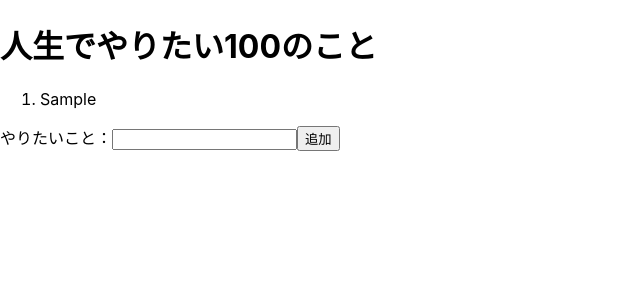
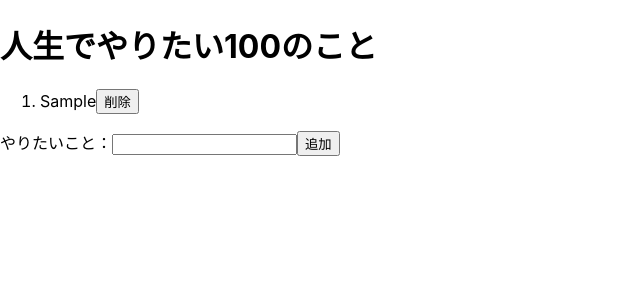
Before and after one commit to Haru0101/life100, a Next.js app: page / in a window 1280 px wide. Both pictures are taken after typing "Sample" into the empty fields and a click on the button "追加". Shown: the top 300 px of the page, without its empty margins (0-640 px from the left). Built offline with nearby package versions, Linux system fonts and the light colour scheme.

Commit message:
feat: delete function

```diff
--- a/pages/index.tsx
+++ b/pages/index.tsx
@@ -3,9 +3,6 @@ import { useState } from 'react';
 
 const Home: NextPage = () => {
   const [items, setItems] = useState<string[]>([]);
-  const listItems = items.map((item, index) => {
-    return <li key={index}>{item}</li>;
-  });
   const [newItem, setNewItem] = useState("");
 
   const addItem = () => {
@@ -13,9 +10,20 @@ const Home: NextPage = () => {
     setNewItem("");
   }
 
+  const deleteItem = (index: number): void => {
+    const tempItems = items.filter((_, itemIndex) => {
+      return index !== itemIndex;
+    })
+    setItems(tempItems);
+  }
+
   const submitForm = (e: { preventDefault: () => void; }) => {
     e.preventDefault();
   }
+
+  const listItems = items.map((item, index) => {
+    return <li key={index}>{item}<button onClick={() => deleteItem(index)}>削除</button></li>;
+  });
 
   return (
     <div>
```
